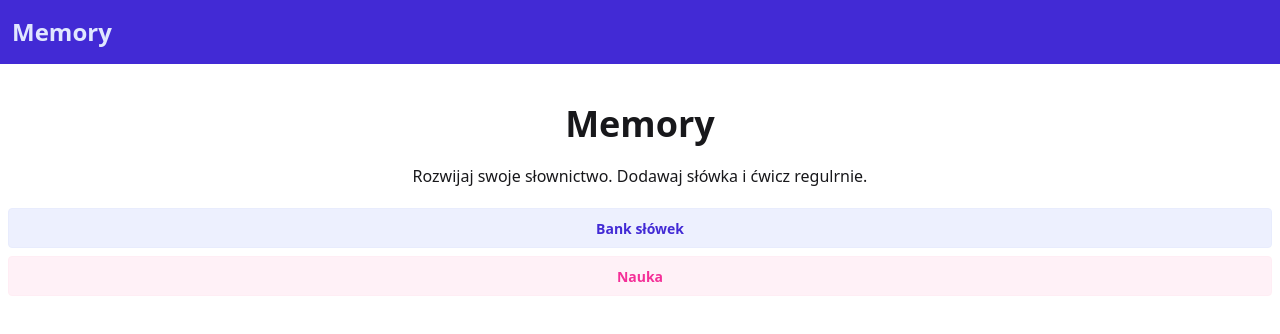
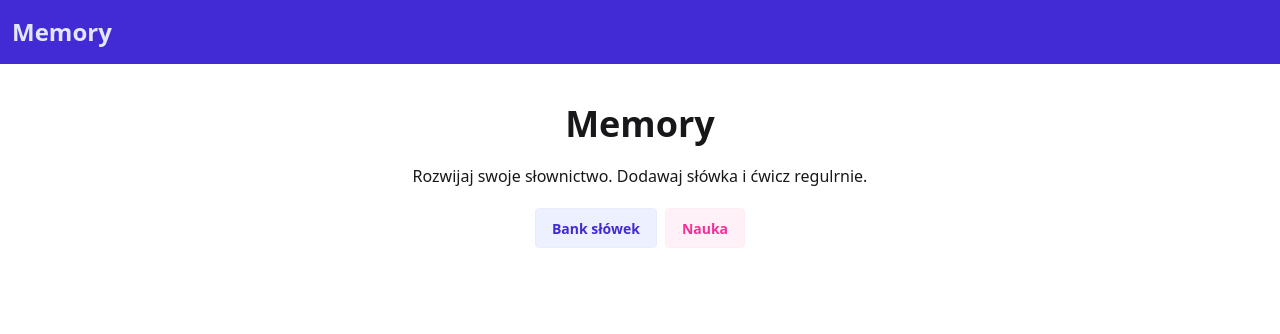
Before and after one commit to PawBeer/memory-front-client, an Angular app: page / in a window 1280 px wide. Shown: the top 334 px of the page. Built offline with nearby package versions, Linux system fonts and the light colour scheme.

Commit message:
Home - responsywność

```diff
--- a/src/app/home/home.component.html
+++ b/src/app/home/home.component.html
@@ -1,7 +1,7 @@
 <div class="flex flex-col py-10 gap-5">
   <h1 class="text-4xl font-bold text-center">Memory</h1>
   <p class="text-center">Rozwijaj swoje słownictwo. Dodawaj słówka i ćwicz regulrnie.</p>
-  <div class="flex flex-col gap-2">
+  <div class="flex flex-col sm:flex-row sm:justify-center gap-2">
     <button class="btn btn-soft btn-primary">Bank słówek</button>
     <button class="btn btn-soft btn-secondary">Nauka</button>
   </div>
```
